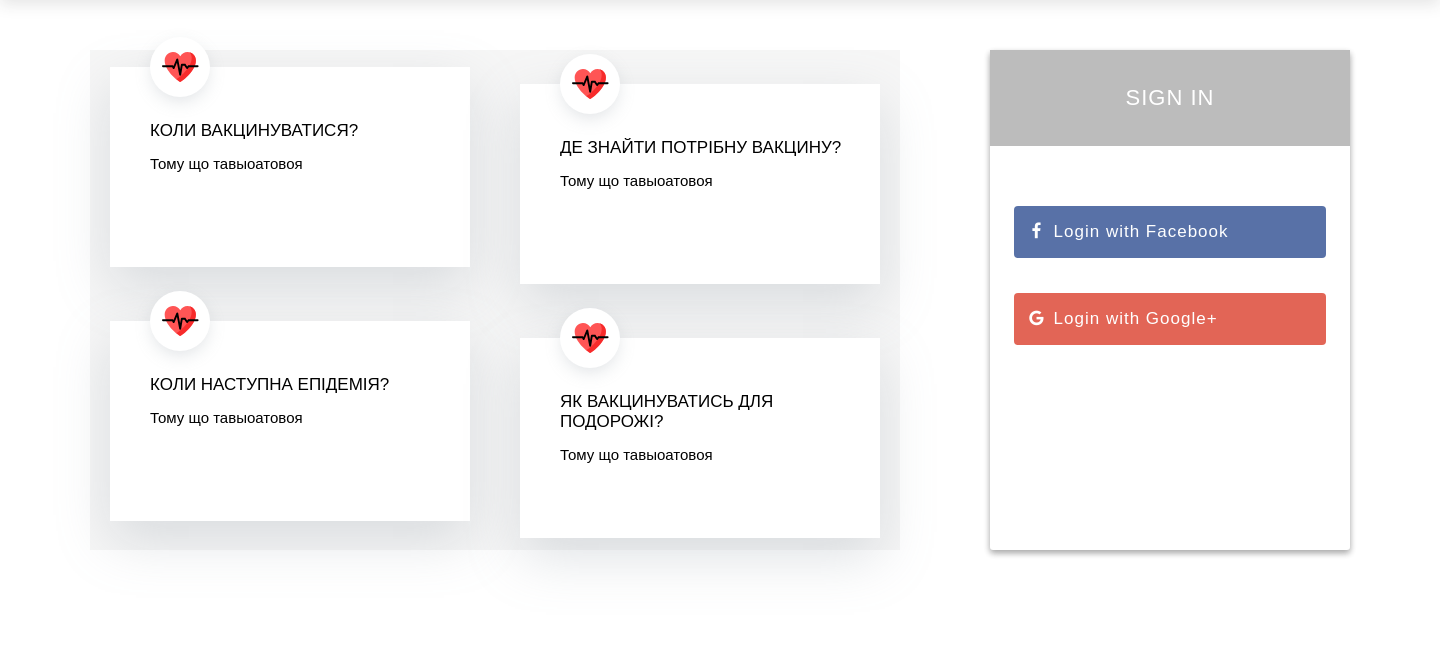
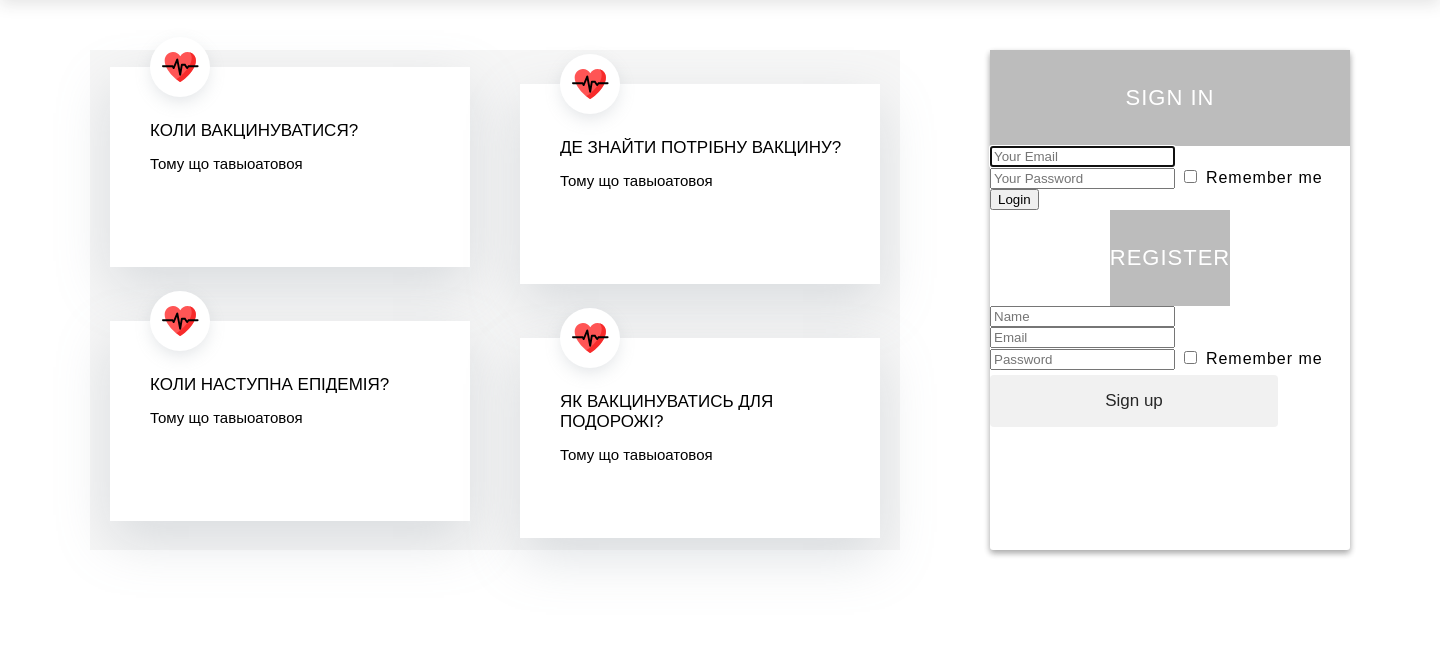
Before and after one commit to lazyTurtle21/Vakcina, a Python web app: template templates/public/static/login.html in a window 1440 px wide. Shown: the part 100-745 px from the top of the page. Run offline with Jinja, Linux system fonts and the light colour scheme; the template is opened without the code that fills it, so the values that code supplies are empty.

Commit message:
use flask with html

```diff
--- a/templates/public/static/login.html
+++ b/templates/public/static/login.html
@@ -1,3 +1,4 @@
+<!-- templates/login.html -->
 <!doctype html>
 <html lang="en">
 <head>
@@ -5,13 +6,14 @@
     <meta name="viewport"
           content="width=device-width, user-scalable=no, initial-scale=1.0, maximum-scale=1.0, minimum-scale=1.0">
     <meta http-equiv="X-UA-Compatible" content="ie=edge">
-    <link rel="stylesheet" href="../style/common-blocks/Layout.css">
-    <link rel="stylesheet" href="../style/common-blocks/common.css">
-    <link rel="stylesheet" href="../style/login-blocks/Main-block.css">
-    <link rel="stylesheet" href="../style/common-blocks/Header.css">
-    <link rel="stylesheet" href="../style/login-blocks/Login-block.css">
-    <link rel="stylesheet" href="../style/login-blocks/Fact-block.css">
-    <link rel="stylesheet" href="../style/login-blocks/Login-button.css">
+    <link rel="stylesheet" href="{{ url_for('static', filename='css/common-blocks/Layout.css') }}">
+    <link rel="stylesheet" href="{{ url_for('static', filename='css/login-blocks/Main-block.css') }}">
+    <link rel="stylesheet" href="{{ url_for('static', filename='css/common-blocks/common.css') }}">
+    <link rel="stylesheet" href="{{ url_for('static', filename='css/login-blocks/Login-block.css') }}">
+    <link rel="stylesheet" href="{{ url_for('static', filename='css/common-blocks/Header.css') }}">
+    <link rel="stylesheet" href="{{ url_for('static', filename='css/login-blocks/Fact-block.css') }}">
+    <link rel="stylesheet" href="{{ url_for('static', filename='css/login-blocks/Login-button.css') }}">
+
     <link rel="stylesheet" href="https://cdnjs.cloudflare.com/ajax/libs/font-awesome/4.7.0/css/font-awesome.min.css">
     <title>Document</title>
 </head>
@@ -134,16 +136,49 @@
         <div class="Login-block">
             <div class="Login-block__head">Sign in</div>
             <div class="Login-block__content">
-                <a href="#" class="Login-block__button Login-block__button--fb">
-                    <i class="fa fa-facebook fa-fw"></i> Login with Facebook
-                </a>
+                <form method="POST" action="/login">
+                    <input class="input is-large" type="email" name="email" placeholder="Your Email" autofocus="">
+                    <input class="input is-large" type="password" name="password" placeholder="Your Password">
+                    <label class="checkbox">
+                        <input type="checkbox">
+                        Remember me
+                    </label>
 
-                <a href="#" class="Login-block__button Login-block__button--google">
-                    <i class="fa fa-google fa-fw"></i> Login with Google+
-                </a>
+                    <button class="button is-block is-info is-large is-fullwidth">Login</button>
+
+                </form>
+
+                <div class="Login-block__head">Register</div>
+                <div class="Login-block__content">
+                    <form class="Login-block__form" method="POST" action="/signup">
+                        {% with messages = get_flashed_messages() %}
+                            {% if messages %}
+                                <div class="notification is-danger">
+                                    {{ messages[0] }}. Go to <a href="{{ url_for('auth.login') }}">login page</a>.
+                                </div>
+                            {% endif %}
+                        {% endwith %}
+                        <input class="input is-large" type="text" name="name" placeholder="Name" autofocus="">
+                        <input class="Login-block__input" type="email" name="email" placeholder="Email">
+                        <input class="Login-block__input" type="password" name="password" placeholder="Password">
+                        <label class="Login-block__checkbox">
+                            <input type="checkbox">
+                            Remember me
+                        </label>
+                        <button class="Login-block__button">Sign up</button>
+                    </form>
+                </div>
             </div>
+            <!--                <a href="#" class="Login-block__button Login-block__button&#45;&#45;fb">-->
+            <!--                    <i class="fa fa-facebook fa-fw"></i> Login with Facebook-->
+            <!--                </a>-->
 
+            <!--                <a href="#" class="Login-block__button Login-block__button&#45;&#45;google">-->
+            <!--                    <i class="fa fa-google fa-fw"></i> Login with Google+-->
+            <!--                </a>-->
         </div>
+
+
     </main>
 </div>
 </body>
```
Also changed, not shown: templates/public/static/home.html (+8 -6 lines), templates/public/static/profile.html (+16 -17 lines).
